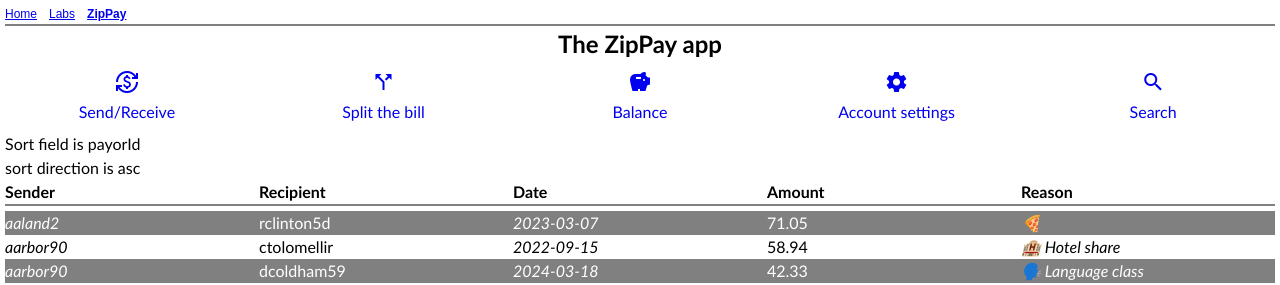
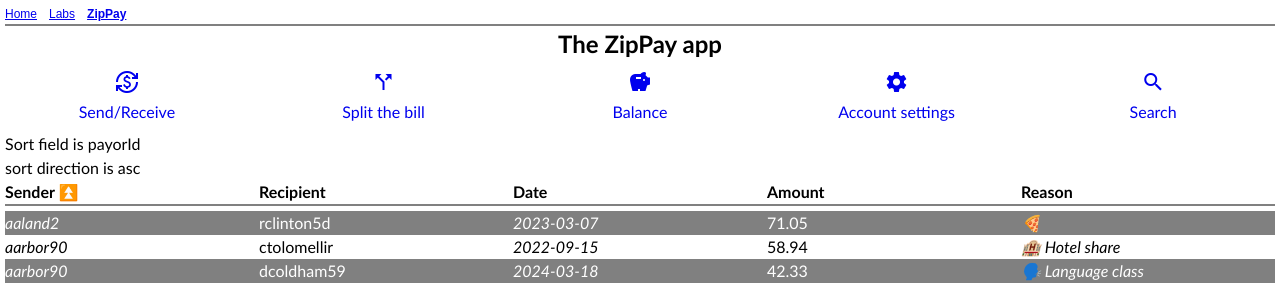
Before and after one commit to speedingplanet/front-end-bootcamp, a React (Vite) app in the folder react-labs/react-app/: page /zippay in a window 1280 px wide. Both pictures are taken after a click on the element "Sender". Shown: the top 285 px of the page. Built offline with nearby package versions, Linux system fonts and the light colour scheme.

Commit message:
Sorting implemented

```diff
--- a/react-labs/react-app/src/zippay/payments-grid/PaymentsGrid.jsx
+++ b/react-labs/react-app/src/zippay/payments-grid/PaymentsGrid.jsx
@@ -49,11 +49,18 @@ function PaymentsGrid() {
 		// TODO: figure out what the sortDirection value should be
 		// if the current sort field and the last sort field ARE NOT the same: sort ascending
 		// if the current sort field and the last sort field ARE the same...
-		// flip the direction asc -> desc or desc -> asc
+		// if the previous sort direction was 'asc', make it 'desc'
+		// if the previous sort direction was 'desc', make it ''
+		// if the previous sort direction was '', make it 'asc'
 
 		let nextSortDirection = 'asc';
 		if (field === sortConfig.sortField && sortConfig.sortDirection === 'asc') {
 			nextSortDirection = 'desc';
+		} else if (
+			field === sortConfig.sortField &&
+			sortConfig.sortDirection === 'desc'
+		) {
+			nextSortDirection = '';
 		}
 
 		setSortConfig({
@@ -62,11 +69,10 @@ function PaymentsGrid() {
 		});
 	}
 
-	let sortedPayments = orderBy(
-		payments,
-		sortConfig.sortField,
-		sortConfig.sortDirection,
-	);
+	let sortedPayments =
+		sortConfig.sortDirection === ''
+			? payments
+			: orderBy(payments, sortConfig.sortField, sortConfig.sortDirection);
 
 	return (
 		<section
@@ -81,6 +87,7 @@ function PaymentsGrid() {
 			<PaymentsGridHeader
 				columns={columns}
 				selectHeader={handleSelectHeader}
+				sortConfig={sortConfig}
 			/>
 			<PaymentsGridBody
 				payments={sortedPayments}
--- a/react-labs/react-app/src/zippay/payments-grid/PaymentsGridHeader.jsx
+++ b/react-labs/react-app/src/zippay/payments-grid/PaymentsGridHeader.jsx
@@ -1,6 +1,7 @@
 import React from 'react';
+import SortIndicator from './SortIndicator';
 
-function PaymentsGridHeader({ columns, selectHeader }) {
+function PaymentsGridHeader({ columns, selectHeader, sortConfig }) {
 	function handleHeaderClick(field) {
 		selectHeader(field);
 	}
@@ -15,6 +16,11 @@ function PaymentsGridHeader({ columns, selectHeader }) {
 							key={column.field}
 						>
 							{column.label}
+							&nbsp;
+							<SortIndicator
+								sortConfig={sortConfig}
+								field={column.field}
+							/>
 						</div>
 					);
 				}
--- /dev/null
+++ b/react-labs/react-app/src/zippay/payments-grid/SortIndicator.jsx
@@ -0,0 +1,12 @@
+import React from 'react';
+
+function SortIndicator({ sortConfig, field }) {
+	if (sortConfig.sortField !== field || sortConfig.sortDirection === '') {
+		return '';
+	}
+
+	// return <span>{sortConfig.sortDirection === 'asc' ? '⬆️' : '⬇️'}</span>;
+	return <span>{sortConfig.sortDirection === 'asc' ? '⏫' : '⏬'}</span>;
+}
+
+export default SortIndicator;
```
